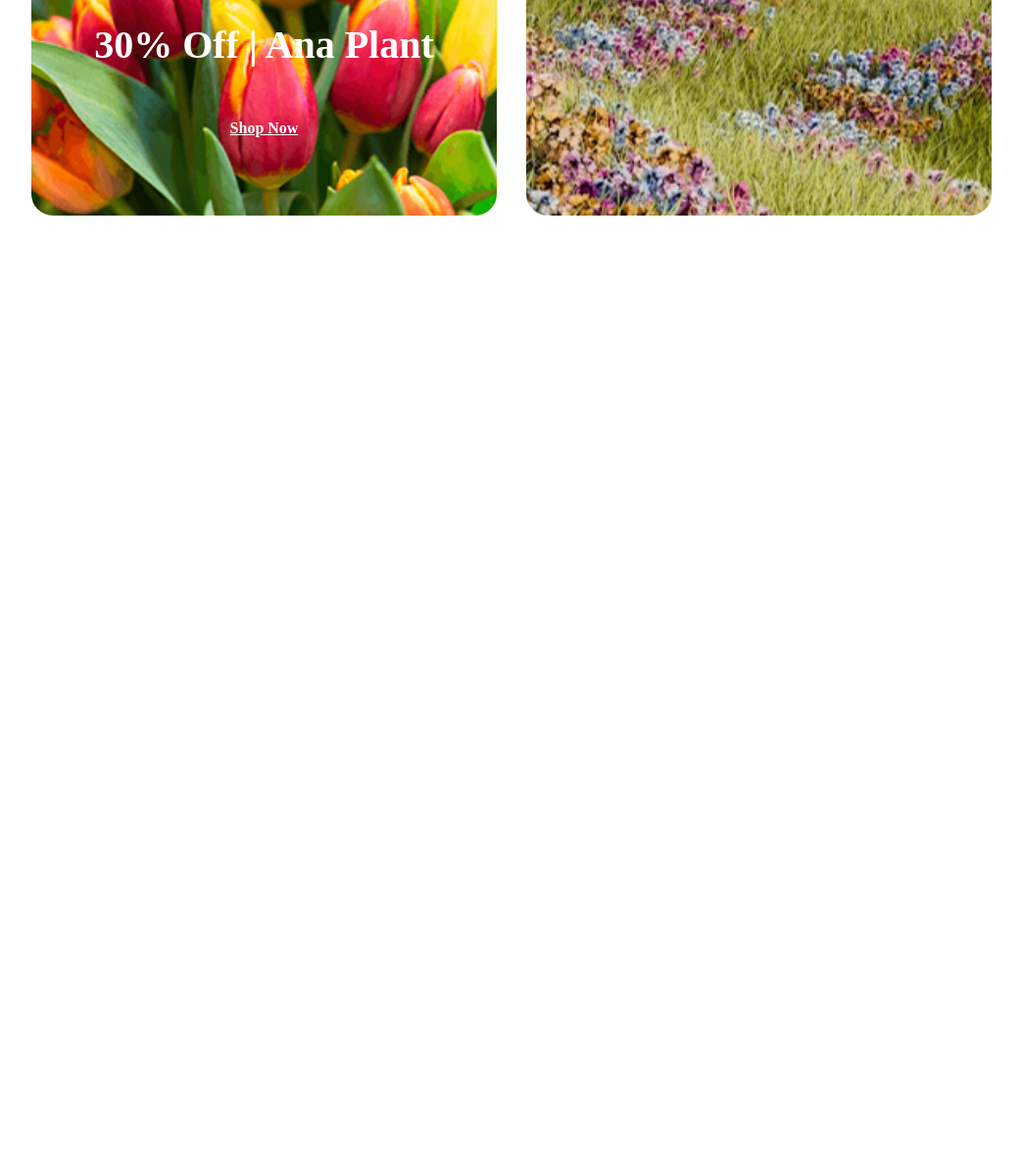
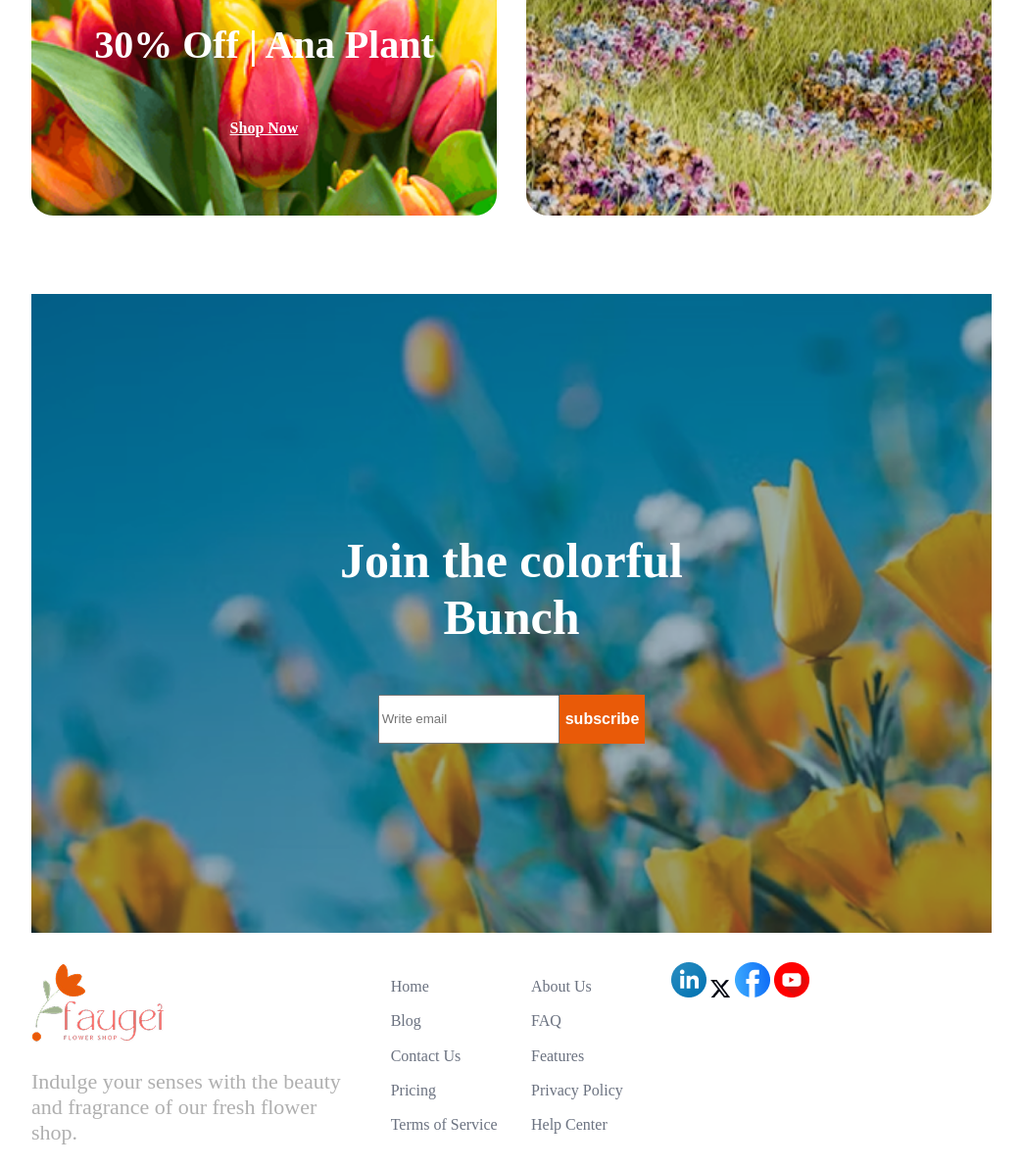
Before and after one commit to Dayal515/B12A02-Responsive-Flowers, a plain HTML site: page index.html in a window 1280 px wide. Shown: the part 3445-4636 px from the top of the page at 98% size, without its empty margins (118-1161 px from the left). Before the commit the page ends 3745 px from the top, so only its background shows below. Drawn offline with Linux system fonts and the light colour scheme.

Commit message:
complete for big screen

```diff
--- a/index.html
+++ b/index.html
@@ -119,7 +119,36 @@
     </div>
   </main>
   <footer>
-
+    <div class="subscribe-container">
+      <h3>Join the colorful Bunch</h3>
+      <div class="subscribe">
+        <input type="email" placeholder="Write email">
+        <a href=""><button class="btn">subscribe</button></a>
+      </div>
+    </div>
+    <div class="footer-list">
+      <div class="img-text">
+        <img src="assets/logo.png" alt="">
+        <p>Indulge your senses with the beauty and fragrance of our fresh flower shop. </p>
+      </div>
+      <ul class="footer-items">
+        <li><a class="footer-item" href="">Home</a></li>
+        <li><a class="footer-item" href="">About Us</a></li>
+        <li><a class="footer-item" href="">Blog</a></li>
+        <li><a class="footer-item" href="">FAQ</a></li>
+        <li><a class="footer-item" href="">Contact Us</a></li>
+        <li><a class="footer-item" href="">Features</a></li>
+        <li><a class="footer-item" href="">Pricing</a></li>
+        <li><a class="footer-item" href="">Privacy Policy</a></li>
+        <li><a class="footer-item" href="">Terms of Service</a></li>
+        <li><a class="footer-item" href="">Help Center</a></li>
+      </ul>
+      <div class="footer-icons">
+        <img class="footer-icon" src="assets/icon-linkedin.png" alt="">
+        <img class="footer-icon" src="assets/icon-twitter.png" alt="">
+        <img src="assets/icon-facebook.png" alt="">
+        <img src="assets/icon-youtube.png" alt=""></div>
+    </div>
   </footer>
 </body>
 </html>
--- a/styles.css
+++ b/styles.css
@@ -49,7 +49,7 @@ nav{
   height: 24px;
   width: 24px;
 }
-/* Baneer styles */
+/* Banner styles */
 .header-banner{
   display: flex;
   margin-top: 120px;
@@ -102,7 +102,7 @@ nav{
 }
 .btn{
   height: 50px;
-  width: 270px;
+  width: 100%;
   background-color: #e95a08;
   color: #ffffff;
   font-weight: 600;
@@ -154,7 +154,7 @@ nav{
 .ana{
   background-image: url(assets/deal-ana.png);
 }
-.zabo{
+.zabo {
   background-image: url(assets/deal-zabo.png);
 }
 .bloom-ana {
@@ -185,3 +185,47 @@ nav{
   font-size: 16px;
   color: #ffffff;
 }
+.subscribe-container{
+  background-image: url(assets/news-letter-bg.png);
+  background-size: cover;
+  margin-bottom: 30px;
+  padding: 193px 305px;
+}
+.subscribe-container h3{
+  text-align: center;
+  font-weight: bold;
+  font-size: 50px;
+  color: #ffffff;
+}
+.subscribe{
+  display: flex;
+  justify-content: center;
+  height: 50px;
+  width: 100%;
+}
+/* footer-list */
+.footer-list{
+  display: grid;
+  grid-template-columns: repeat(3, 1fr);
+  justify-content: space-around;
+}
+.footer-list p{
+  font-size: 22px;
+  color: #00000050;
+}
+.footer-items{
+  display: grid;
+  grid-template-columns: repeat(2 ,1fr);
+}
+.footer-item{
+  text-decoration: none;
+  list-style: none;
+  color: #6b7280;
+}
+.footer-items li{
+  list-style: none;
+  gap: 32px auto;
+}
+.footer-icons{
+  gap: 24px;
+}
```
